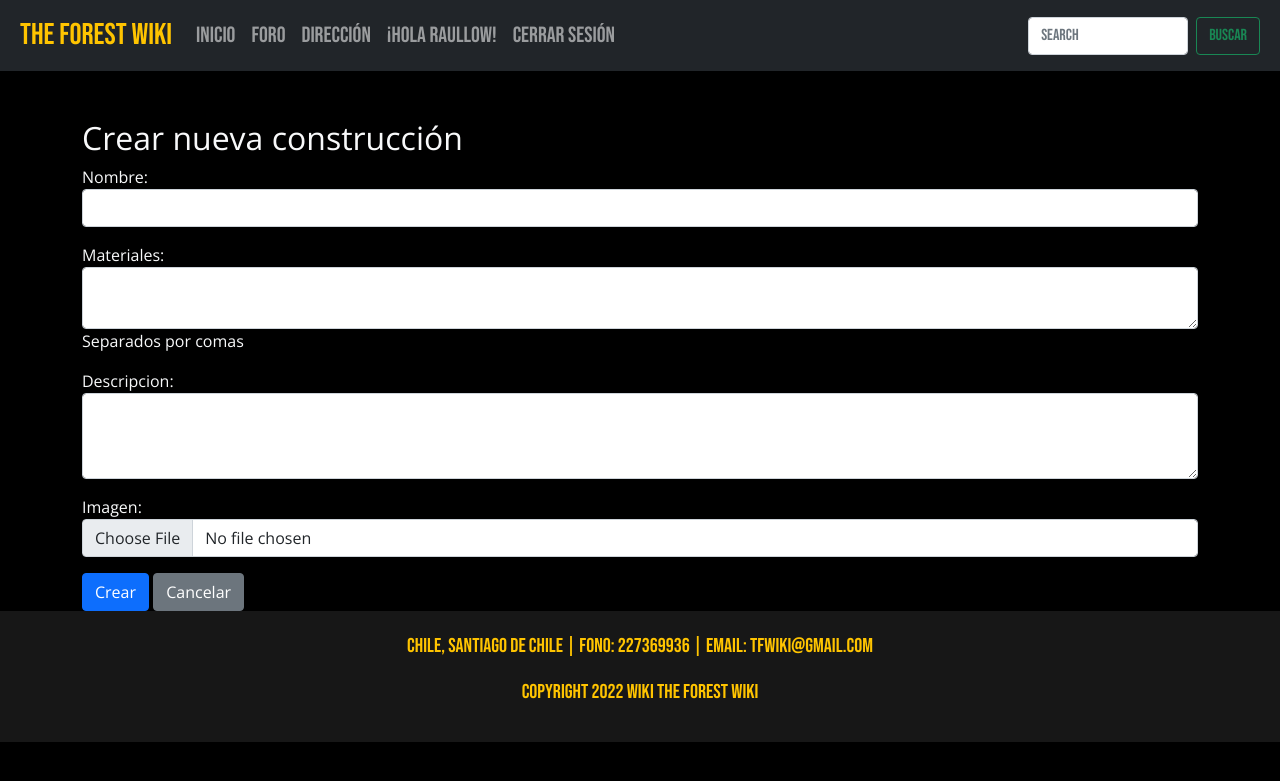
After one commit to ralow-uc/the_forest_wiki, a Django app: page /construccion/crear/ in a window 1280 px wide. The commit adds this page. Shown: the top 781 px of the page. Run offline with Django 5.2, Linux system fonts and the light colour scheme; a user stored in the database is signed in.

Commit message:
feat: create construccion

```diff
--- a/mysite/templates/Construcciones.html
+++ b/mysite/templates/Construcciones.html
@@ -19,8 +19,9 @@
             </div>
             <div class="w-33">
               {% if request.user.is_staff %}
-              <div class="center">
+              <div class="d-flex justify-content-end gap-2">
                 <a href="?edit=true" class="btn btn-dark">Editar</a>
+                <a href="{% url 'crear_construccion' %}" class="btn btn-dark">Crear</a>
               </div>
               {% endif %}
             </div>
@@ -109,7 +110,7 @@
                       <p>{{ construccion.descripcion }}</p>
                     </div>
                     {% if request.user.is_staff and edit_mode %}
-                    <div class="col border border-secondary fondo-tabla center">
+                    <div class="col border border-secondary fondo-tabla center d-flex gap-2">
                       <a href="{% url 'editar_construccion' construccion.id %}" class="btn btn-warning btn-sm">Editar</a>
                       <form method="POST" action="{% url 'eliminar_construccion' construccion.id %}">
                         {% csrf_token %}
--- /dev/null
+++ b/mysite/templates/crear_construccion.html
@@ -0,0 +1,13 @@
+{% extends 'base.html' %}
+{% block title %}Crear Construcción{% endblock %}
+{% block content %}
+<div class="container mt-5 text-light">
+  <h2>Crear nueva construcción</h2>
+  <form method="POST" enctype="multipart/form-data">
+    {% csrf_token %}
+    {{ form.as_p }}
+    <button type="submit" class="btn btn-primary">Crear</button>
+    <a href="{% url 'construcciones' %}" class="btn btn-secondary">Cancelar</a>
+  </form>
+</div>
+{% endblock %}
--- a/mysite/urls.py
+++ b/mysite/urls.py
@@ -17,6 +17,7 @@
     cerrar_sesion,
     eliminar_construccion,
     editar_construccion,
+    crear_construccion,
 )
 
 urlpatterns = [
@@ -37,4 +38,5 @@
     path("logout", cerrar_sesion, name="logout"),
     path('construcciones/eliminar/<int:pk>/', eliminar_construccion, name='eliminar_construccion'),
     path('construccion/<int:id>/editar/', editar_construccion, name='editar_construccion'),
+    path('construccion/crear/', crear_construccion, name='crear_construccion'),
 ]
--- a/mysite/views.py
+++ b/mysite/views.py
@@ -190,3 +190,18 @@
         form = ConstruccionForm(instance=construccion)
 
     return render(request, 'editar_construccion.html', {'form': form, 'construccion': construccion})
+
+@user_passes_test(lambda u: u.is_staff)
+def crear_construccion(request):
+    if request.method == 'POST':
+        form = ConstruccionForm(request.POST, request.FILES)
+        if form.is_valid():
+            form.save()
+            messages.success(request, 'Construcción creada exitosamente.')
+            return redirect('construcciones')
+        else:
+            messages.error(request, 'Corrige los errores en el formulario.')
+    else:
+        form = ConstruccionForm()
+
+    return render(request, 'crear_construccion.html', {'form': form})
```
Also changed, not shown: the_forest_wiki/settings.py (+16 -16 lines).
